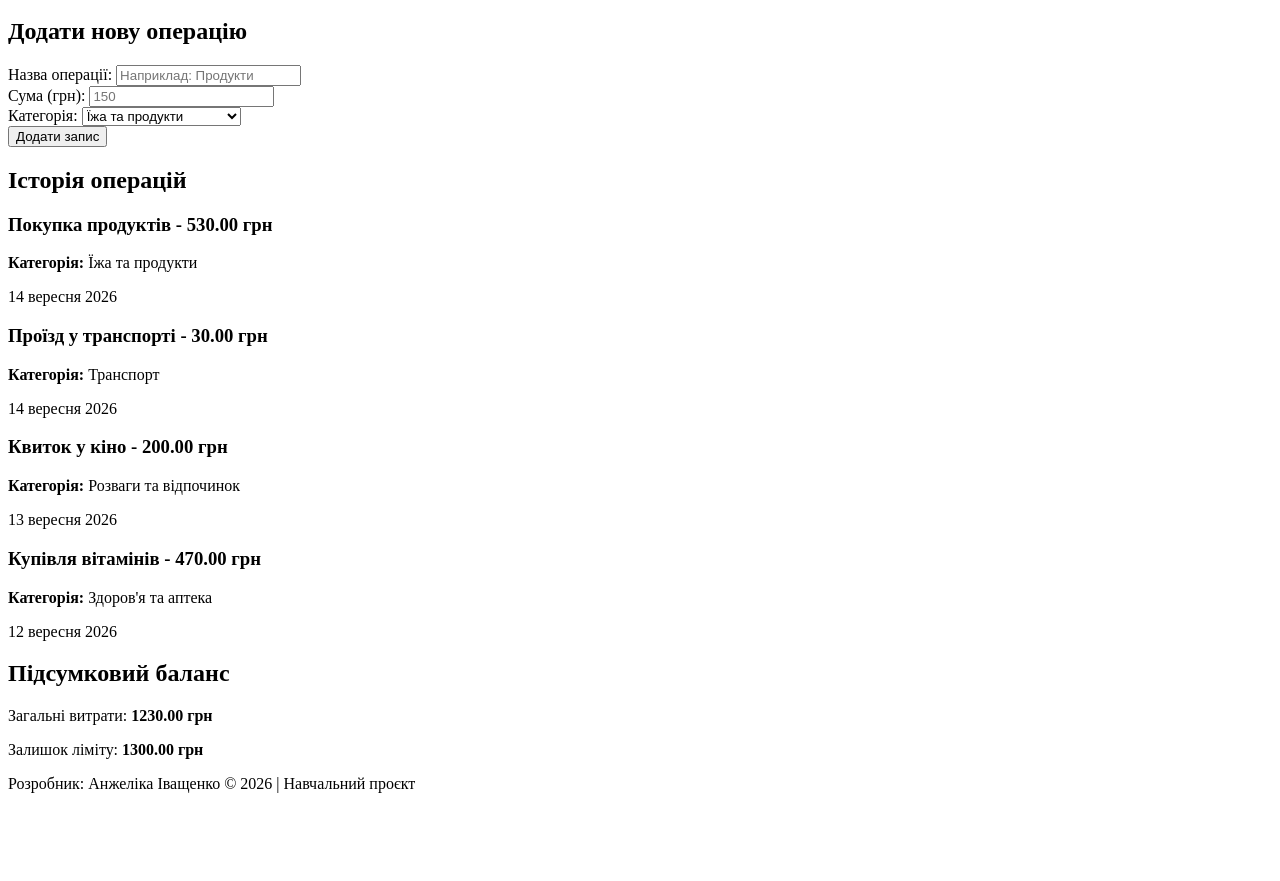
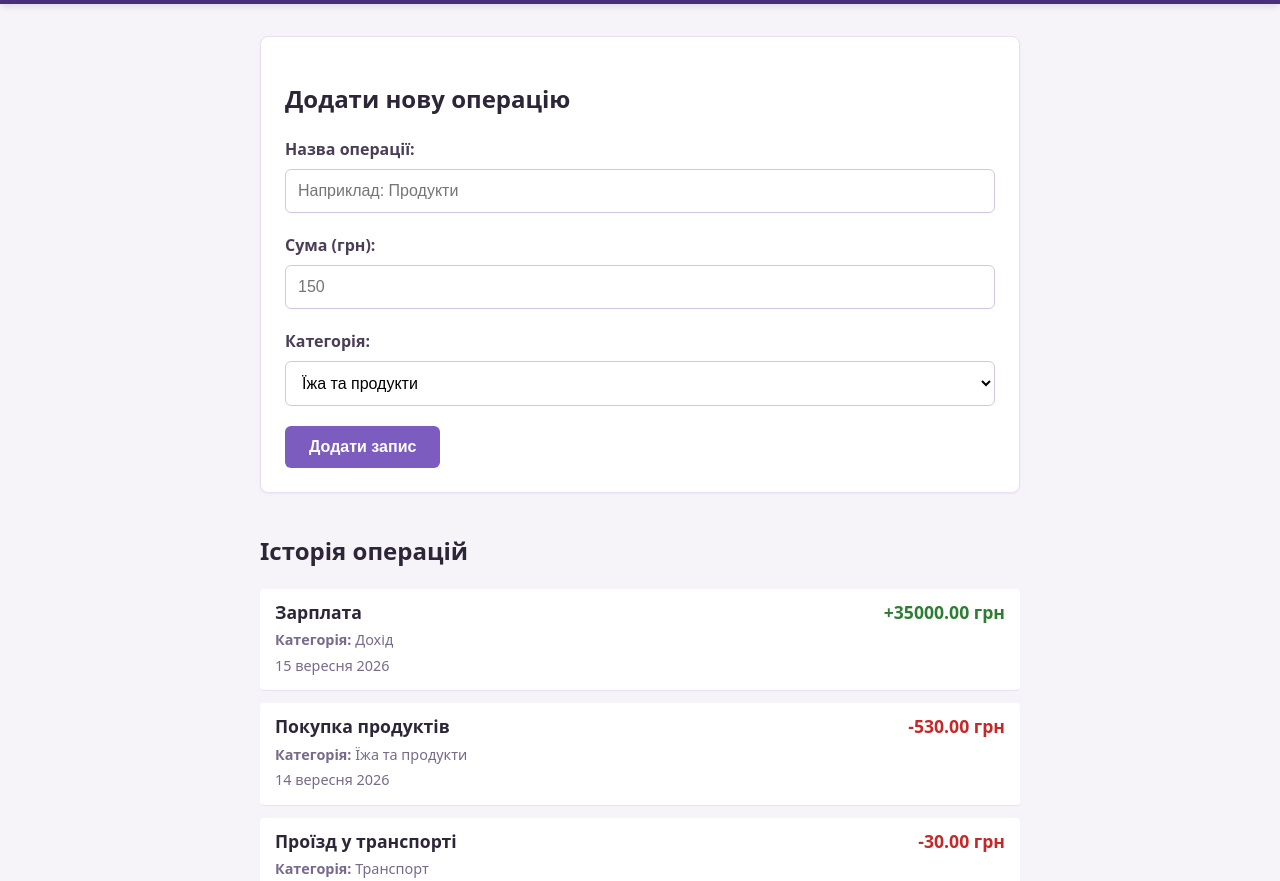
Before and after one commit to lika-ivashchenko/expense-tracker, a plain HTML site: page index.html in a window 1280 px wide. Shown: the part 136-1017 px from the top of the page. Before the commit the page ends 945 px from the top, so only its background shows below. Drawn offline with Linux system fonts and the light colour scheme.

Commit message:
feat(lab3): complete CSS styling and pocket expense tracker layout
- Apply box-sizing: border-box and reset default margins
- Set up soft purple color palette and typography
- Style full-width header with left-aligned navigation
- Implement form input focus states (:focus) and custom card paddings
- Add summary balance layout and ensure W3C CSS validation

```diff
--- a/css/style.css
+++ b/css/style.css
@@ -0,0 +1,189 @@
+/* Базові налаштування (Box Model) */
+*,
+*::before,
+*::after {
+    box-sizing: border-box;
+}
+
+body {
+    margin: 0;
+    font-family: system-ui, -apple-system, BlinkMacSystemFont, 'Segoe UI', Roboto, sans-serif;
+    line-height: 1.5;
+    color: #2d2638;
+    background-color: #f7f4f9;
+}
+
+/* Макет */
+main, aside {
+    max-width: 800px;
+    margin: 0 auto;
+    padding: 0 1.25rem;
+}
+
+section {
+    margin-bottom: 2.5rem;
+}
+
+/* Header & Nav */
+header {
+    background: linear-gradient(135deg, #7c5cbf, #5a3d99);
+    color: #ffffff;
+    padding: 1.5rem 2rem; /* Відступ від лівого краю вікна */
+    margin-bottom: 2rem;
+    border-bottom: 4px solid #482f7d;
+    box-shadow: 0 4px 6px -1px rgba(0, 0, 0, 0.1);
+}
+
+header h1 {
+    margin: 0 0 1rem 0;
+    font-size: 2rem;
+    text-align: left;
+}
+
+nav ul {
+    list-style: none;
+    padding: 0;
+    margin: 0;
+    display: flex;
+    justify-content: flex-start;
+    gap: 1.5rem;
+    flex-wrap: wrap;
+}
+
+nav a {
+    color: #f0eaf8;
+    text-decoration: none;
+    font-weight: 500;
+    padding: 0.25rem 0.5rem;
+    border-radius: 4px;
+    transition: background-color 0.2s ease, color 0.2s ease;
+}
+
+nav a:hover {
+    color: #ffffff;
+    background-color: rgba(255, 255, 255, 0.2);
+}
+
+/* Форма додавання операції */
+#add-transaction {
+    background-color: #ffffff;
+    padding: 1.5rem;
+    border-radius: 8px;
+    border: 1px solid #e8e0f0;
+    box-shadow: 0 1px 3px rgba(0, 0, 0, 0.05);
+}
+
+.form-group {
+    margin-bottom: 1.25rem;
+}
+
+label {
+    display: block;
+    margin-bottom: 0.5rem;
+    font-weight: 600;
+    color: #4a3e56;
+}
+
+input[type="text"],
+input[type="number"],
+select {
+    width: 100%;
+    padding: 0.75rem;
+    border: 1px solid #d4c5e2;
+    border-radius: 6px;
+    font-size: 1rem;
+    background-color: #fff;
+    transition: border-color 0.2s ease, box-shadow 0.2s ease;
+}
+
+input[type="text"]:focus,
+input[type="number"]:focus,
+select:focus {
+    outline: none;
+    border-color: #8b5cf6;
+    box-shadow: 0 0 0 3px rgba(139, 92, 246, 0.25);
+}
+
+button[type="submit"] {
+    background-color: #7c5cbf;
+    color: white;
+    padding: 0.75rem 1.5rem;
+    border: none;
+    border-radius: 6px;
+    font-size: 1rem;
+    font-weight: 600;
+    cursor: pointer;
+    transition: background-color 0.2s ease;
+}
+
+button[type="submit"]:hover {
+    background-color: #6745a3;
+}
+
+/* Картки операцій */
+.card {
+    background-color: #ffffff;
+    padding: 10px 15px;
+    border-bottom: 1px solid #ebdff5;
+    margin-bottom: 0.75rem;
+    border-radius: 4px;
+}
+
+.card h3 {
+    margin: 0 0 0.25rem 0;
+    font-size: 1.1rem;
+    display: flex;
+    justify-content: space-between;
+    align-items: center;
+}
+
+.card p {
+    margin: 0.25rem 0;
+    font-size: 0.9rem;
+    color: #786a8b;
+}
+
+.amount {
+    font-weight: bold;
+}
+
+.amount--income {
+    color: #2e7d32;
+}
+
+.amount--expense {
+    color: #c62828;
+}
+
+/* Aside та Footer */
+#summary-balance {
+    background-color: #f3ebfa;
+    border: 1px solid #e2d1f3;
+    border-radius: 8px;
+    padding: 1.5rem;
+    margin-top: 2rem;
+    margin-bottom: 2rem;
+}
+
+#summary-balance h2 {
+    margin-top: 0;
+    color: #5a3d99;
+}
+
+#summary-balance p {
+    font-size: 1.25rem;
+    margin: 0.5rem 0;
+}
+
+#summary-balance strong {
+    font-size: 2rem;
+}
+
+footer {
+    text-align: center;
+    padding: 1.5rem;
+    background-color: #ece4f2;
+    color: #786a8b;
+    font-size: 0.875rem;
+    border-top: 1px solid #e2d1f3;
+}
--- a/index.html
+++ b/index.html
@@ -7,8 +7,6 @@
     <link rel="stylesheet" href="css/style.css">
 </head>
 <body>
-
-  <!-- Вступний блок сторінки -->
     <header>
         <h1>Трекер витрат</h1>
         <nav>
@@ -20,24 +18,20 @@
         </nav>
     </header>
 
-  <!-- Основний унікальний вміст сторінки -->
     <main>
-
         <!-- Секція додавання операції -->
         <section id="add-transaction">
             <h2>Додати нову операцію</h2>
             <form action="#" method="post">
-        <div>
+                <div class="form-group">
                     <label for="transaction-name">Назва операції:</label>
                     <input type="text" id="transaction-name" name="name" placeholder="Наприклад: Продукти" required>
                 </div>
-
-        <div>
+                <div class="form-group">
                     <label for="transaction-amount">Сума (грн):</label>
                     <input type="number" id="transaction-amount" name="amount" placeholder="150" step="0.01" required>
                 </div>
-
-        <div>
+                <div class="form-group">
                     <label for="transaction-category">Категорія:</label>
                     <select id="transaction-category" name="category">
                         <option value="food">Їжа та продукти</option>
@@ -49,7 +43,6 @@
                         <option value="other">Інше</option>
                     </select>
                 </div>
-
                 <button type="submit">Додати запис</button>
             </form>
         </section>
@@ -58,42 +51,45 @@
         <section id="transactions-list">
             <h2>Історія операцій</h2>
 
-      <!-- Повторювані одиниці контенту (Article) -->
-      <article>
-        <h3>Покупка продуктів - 530.00 грн</h3>
+            <article class="card">
+                <h3>Зарплата <span class="amount amount--income">+35000.00 грн</span></h3>
+                <p><strong>Категорія:</strong> Дохід</p>
+                <p><time datetime="2026-09-15">15 вересня 2026</time></p>
+            </article>
+
+            <article class="card">
+                <h3>Покупка продуктів <span class="amount amount--expense">-530.00 грн</span></h3>
                 <p><strong>Категорія:</strong> Їжа та продукти</p>
                 <p><time datetime="2026-09-14">14 вересня 2026</time></p>
             </article>
 
-      <article>
-        <h3>Проїзд у транспорті - 30.00 грн</h3>
+            <article class="card">
+                <h3>Проїзд у транспорті <span class="amount amount--expense">-30.00 грн</span></h3>
                 <p><strong>Категорія:</strong> Транспорт</p>
                 <p><time datetime="2026-09-14">14 вересня 2026</time></p>
             </article>
 
-      <article>
-        <h3>Квиток у кіно - 200.00 грн</h3>
+            <article class="card">
+                <h3>Квиток у кіно <span class="amount amount--expense">-200.00 грн</span></h3>
                 <p><strong>Категорія:</strong> Розваги та відпочинок</p>
                 <p><time datetime="2026-09-13">13 вересня 2026</time></p>
             </article>
 
-      <article>
-        <h3>Купівля вітамінів - 470.00 грн</h3>
+            <article class="card">
+                <h3>Купівля вітамінів <span class="amount amount--expense">-470.00 грн</span></h3>
                 <p><strong>Категорія:</strong> Здоров'я та аптека</p>
                 <p><time datetime="2026-09-12">12 вересня 2026</time></p>
             </article>
         </section>
-
     </main>
 
-  <!-- Блок другорядного вмісту: Підсумковий баланс -->
+    <!-- Підсумковий баланс -->
     <aside id="summary-balance">
         <h2>Підсумковий баланс</h2>
-    <p>Загальні витрати: <strong>1230.00 грн</strong></p>
-    <p>Залишок ліміту: <strong>1300.00 грн</strong></p>
+        <p>Загальні витрати: <strong class="amount--expense">1230.00 грн</strong></p>
+        <p>Залишок ліміту: <strong class="amount--income">33770.00 грн</strong></p>
     </aside>
 
-  <!-- Завершальний блок сторінки -->
     <footer>
         <p>Розробник: Анжеліка Іващенко &copy; 2026 | Навчальний проєкт</p>
     </footer>
```
Lines whose indentation alone changed are shown as unchanged.
